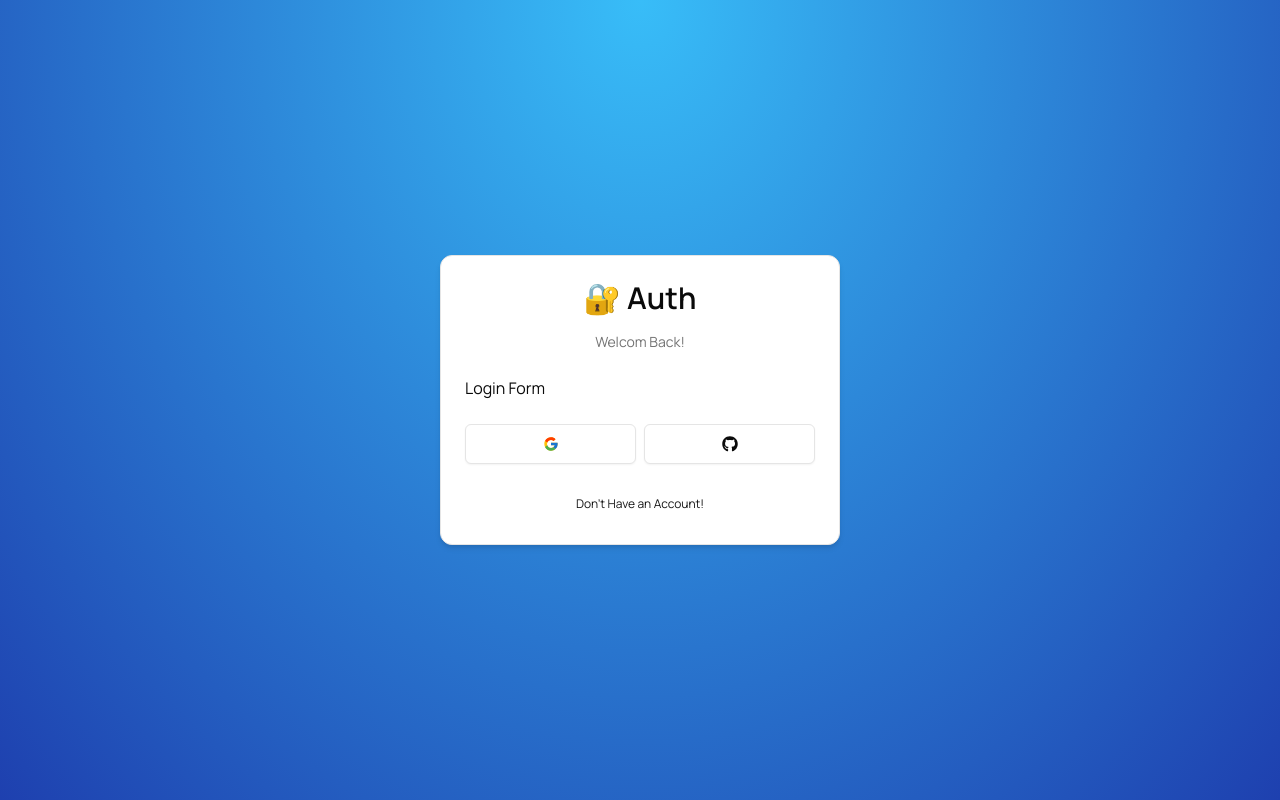
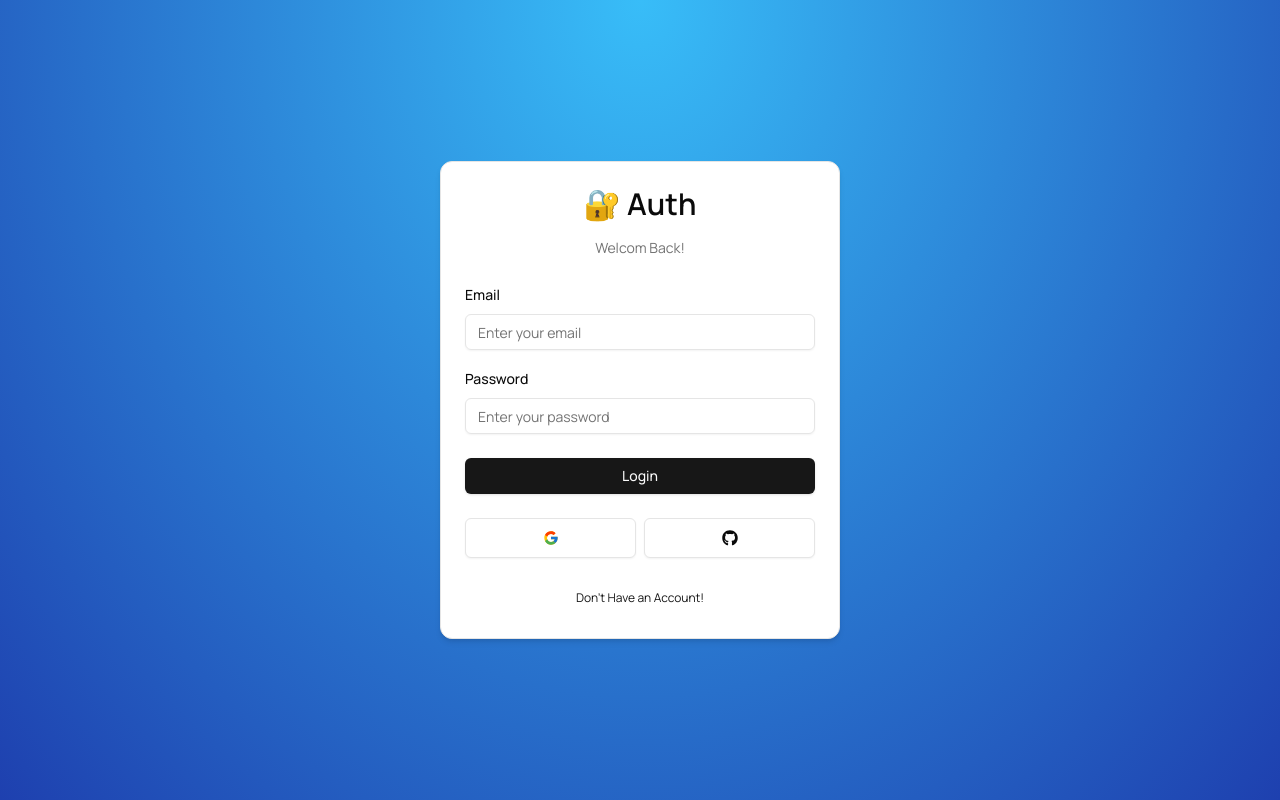
Before and after one commit to samarth-kamble/React-Native-Ryde-App, a Next.js app: page /auth/login in a window 1280 px wide. Built offline with nearby package versions, Linux system fonts and the light colour scheme.

Commit message:
Implement Add login form with validation and error handling components

```diff
--- /dev/null
+++ b/components/FormError.tsx
@@ -0,0 +1,16 @@
+import { ExclamationTriangleIcon } from "@radix-ui/react-icons";
+
+interface FormErrorProps {
+  message?: string;
+}
+
+export const FormError = ({ message }: FormErrorProps) => {
+  if (!message) return null;
+
+  return (
+    <div className="bg-destructive/15 p-3 rounded-md flex items-center gap-x-2 text-sm text-destructive">
+      <ExclamationTriangleIcon className="h-4 w-4" />
+      {message}
+    </div>
+  );
+};
--- /dev/null
+++ b/components/FormSuccess.tsx
@@ -0,0 +1,16 @@
+import { CheckCircledIcon } from "@radix-ui/react-icons";
+
+interface FormSuccessProps {
+  message?: string;
+}
+
+export const FormSuccess = ({ message }: FormSuccessProps) => {
+  if (!message) return null;
+
+  return (
+    <div className="bg-emerald-500/15 p-3 rounded-md flex items-center gap-x-2 text-sm text-emerald-500">
+      <CheckCircledIcon className="h-4 w-4" />
+      {message}
+    </div>
+  );
+};
--- a/components/auth/LoginForm.tsx
+++ b/components/auth/LoginForm.tsx
@@ -1,7 +1,37 @@
+"use client";
+
 import React from "react";
+import * as z from "zod";
+import { useForm } from "react-hook-form";
+import { zodResolver } from "@hookform/resolvers/zod";
+
+import { LoginSchema } from "@/schema";
+import {
+  Form,
+  FormControl,
+  FormField,
+  FormItem,
+  FormLabel,
+  FormMessage,
+} from "@/components/ui/form";
 import CardWrapper from "./CardWrapper";
+import { Input } from "../ui/input";
+import { Button } from "../ui/button";
+import { FormError } from "../FormError";
+import { FormSuccess } from "../FormSuccess";
 
 const LoginForm = () => {
+  const form = useForm<z.infer<typeof LoginSchema>>({
+    resolver: zodResolver(LoginSchema),
+    defaultValues: {
+      email: "",
+      password: "",
+    },
+  });
+
+  const onSubmit = (values: z.infer<typeof LoginSchema>) => {
+    console.log(values);
+  };
   return (
     <CardWrapper
       headerLabel={"Welcom Back!"}
@@ -9,7 +39,51 @@
       backButtonHref="/auth/register"
       showSocial
     >
-      Login Form
+      <Form {...form}>
+        <form onSubmit={form.handleSubmit(onSubmit)} className="space-y-6">
+          <div className="space-y-4">
+            <FormField
+              control={form.control}
+              name="email"
+              render={({ field }) => (
+                <FormItem>
+                  <FormLabel>Email</FormLabel>
+                  <FormControl>
+                    <Input
+                      {...field}
+                      placeholder="Enter your email"
+                      type="email"
+                    />
+                  </FormControl>
+                  <FormMessage />
+                </FormItem>
+              )}
+            />
+            <FormField
+              control={form.control}
+              name="password"
+              render={({ field }) => (
+                <FormItem>
+                  <FormLabel>Password</FormLabel>
+                  <FormControl>
+                    <Input
+                      {...field}
+                      placeholder="Enter your password"
+                      type="password"
+                    />
+                  </FormControl>
+                  <FormMessage />
+                </FormItem>
+              )}
+            />
+          </div>
+          <FormError message="" />
+          <FormSuccess message="" />
+          <Button type="submit" className="w-full">
+            Login
+          </Button>
+        </form>
+      </Form>
     </CardWrapper>
   );
 };
--- /dev/null
+++ b/components/ui/form.tsx
@@ -0,0 +1,178 @@
+"use client"
+
+import * as React from "react"
+import * as LabelPrimitive from "@radix-ui/react-label"
+import { Slot } from "@radix-ui/react-slot"
+import {
+  Controller,
+  ControllerProps,
+  FieldPath,
+  FieldValues,
+  FormProvider,
+  useFormContext,
+} from "react-hook-form"
+
+import { cn } from "@/lib/utils"
+import { Label } from "@/components/ui/label"
+
+const Form = FormProvider
+
+type FormFieldContextValue<
+  TFieldValues extends FieldValues = FieldValues,
+  TName extends FieldPath<TFieldValues> = FieldPath<TFieldValues>
+> = {
+  name: TName
+}
+
+const FormFieldContext = React.createContext<FormFieldContextValue>(
+  {} as FormFieldContextValue
+)
+
+const FormField = <
+  TFieldValues extends FieldValues = FieldValues,
+  TName extends FieldPath<TFieldValues> = FieldPath<TFieldValues>
+>({
+  ...props
+}: ControllerProps<TFieldValues, TName>) => {
+  return (
+    <FormFieldContext.Provider value={{ name: props.name }}>
+      <Controller {...props} />
+    </FormFieldContext.Provider>
+  )
+}
+
+const useFormField = () => {
+  const fieldContext = React.useContext(FormFieldContext)
+  const itemContext = React.useContext(FormItemContext)
+  const { getFieldState, formState } = useFormContext()
+
+  const fieldState = getFieldState(fieldContext.name, formState)
+
+  if (!fieldContext) {
+    throw new Error("useFormField should be used within <FormField>")
+  }
+
+  const { id } = itemContext
+
+  return {
+    id,
+    name: fieldContext.name,
+    formItemId: `${id}-form-item`,
+    formDescriptionId: `${id}-form-item-description`,
+    formMessageId: `${id}-form-item-message`,
+    ...fieldState,
+  }
+}
+
+type FormItemContextValue = {
+  id: string
+}
+
+const FormItemContext = React.createContext<FormItemContextValue>(
+  {} as FormItemContextValue
+)
+
+const FormItem = React.forwardRef<
+  HTMLDivElement,
+  React.HTMLAttributes<HTMLDivElement>
+>(({ className, ...props }, ref) => {
+  const id = React.useId()
+
+  return (
+    <FormItemContext.Provider value={{ id }}>
+      <div ref={ref} className={cn("space-y-2", className)} {...props} />
+    </FormItemContext.Provider>
+  )
+})
+FormItem.displayName = "FormItem"
+
+const FormLabel = React.forwardRef<
+  React.ElementRef<typeof LabelPrimitive.Root>,
+  React.ComponentPropsWithoutRef<typeof LabelPrimitive.Root>
+>(({ className, ...props }, ref) => {
+  const { error, formItemId } = useFormField()
+
+  return (
+    <Label
+      ref={ref}
+      className={cn(error && "text-destructive", className)}
+      htmlFor={formItemId}
+      {...props}
+    />
+  )
+})
+FormLabel.displayName = "FormLabel"
+
+const FormControl = React.forwardRef<
+  React.ElementRef<typeof Slot>,
+  React.ComponentPropsWithoutRef<typeof Slot>
+>(({ ...props }, ref) => {
+  const { error, formItemId, formDescriptionId, formMessageId } = useFormField()
+
+  return (
+    <Slot
+      ref={ref}
+      id={formItemId}
+      aria-describedby={
+        !error
+          ? `${formDescriptionId}`
+          : `${formDescriptionId} ${formMessageId}`
+      }
+      aria-invalid={!!error}
+      {...props}
+    />
+  )
+})
+FormControl.displayName = "FormControl"
+
+const FormDescription = React.forwardRef<
+  HTMLParagraphElement,
+  React.HTMLAttributes<HTMLParagraphElement>
+>(({ className, ...props }, ref) => {
+  const { formDescriptionId } = useFormField()
+
+  return (
+    <p
+      ref={ref}
+      id={formDescriptionId}
+      className={cn("text-[0.8rem] text-muted-foreground", className)}
+      {...props}
+    />
+  )
+})
+FormDescription.displayName = "FormDescription"
+
+const FormMessage = React.forwardRef<
+  HTMLParagraphElement,
+  React.HTMLAttributes<HTMLParagraphElement>
+>(({ className, children, ...props }, ref) => {
+  const { error, formMessageId } = useFormField()
+  const body = error ? String(error?.message) : children
+
+  if (!body) {
+    return null
+  }
+
+  return (
+    <p
+      ref={ref}
+      id={formMessageId}
+      className={cn("text-[0.8rem] font-medium text-destructive", className)}
+      {...props}
+    >
+      {body}
+    </p>
+  )
+})
+FormMessage.displayName = "FormMessage"
+
+export {
+  useFormField,
+  Form,
+  FormItem,
+  FormLabel,
+  FormControl,
+  FormDescription,
+  FormMessage,
+  FormField,
+}
--- /dev/null
+++ b/components/ui/input.tsx
@@ -0,0 +1,22 @@
+import * as React from "react"
+
+import { cn } from "@/lib/utils"
+
+const Input = React.forwardRef<HTMLInputElement, React.ComponentProps<"input">>(
+  ({ className, type, ...props }, ref) => {
+    return (
+      <input
+        type={type}
+        className={cn(
+          "flex h-9 w-full rounded-md border border-input bg-transparent px-3 py-1 text-base shadow-sm transition-colors file:border-0 file:bg-transparent file:text-sm file:font-medium file:text-foreground placeholder:text-muted-foreground focus-visible:outline-none focus-visible:ring-1 focus-visible:ring-ring disabled:cursor-not-allowed disabled:opacity-50 md:text-sm",
+          className
+        )}
+        ref={ref}
+        {...props}
+      />
+    )
+  }
+)
+Input.displayName = "Input"
+
+export { Input }
--- /dev/null
+++ b/components/ui/label.tsx
@@ -0,0 +1,26 @@
+"use client"
+
+import * as React from "react"
+import * as LabelPrimitive from "@radix-ui/react-label"
+import { cva, type VariantProps } from "class-variance-authority"
+
+import { cn } from "@/lib/utils"
+
+const labelVariants = cva(
+  "text-sm font-medium leading-none peer-disabled:cursor-not-allowed peer-disabled:opacity-70"
+)
+
+const Label = React.forwardRef<
+  React.ElementRef<typeof LabelPrimitive.Root>,
+  React.ComponentPropsWithoutRef<typeof LabelPrimitive.Root> &
+    VariantProps<typeof labelVariants>
+>(({ className, ...props }, ref) => (
+  <LabelPrimitive.Root
+    ref={ref}
+    className={cn(labelVariants(), className)}
+    {...props}
+  />
+))
+Label.displayName = LabelPrimitive.Root.displayName
+
+export { Label }
--- /dev/null
+++ b/schema/index.ts
@@ -0,0 +1,10 @@
+import * as z from "zod";
+
+export const LoginSchema = z.object({
+  email: z.string().email({
+    message: "Email is Required",
+  }),
+  password: z.string().min(1, {
+    message: "Password is required",
+  }),
+});
```
Also changed, not shown: package.json (+6 -1 lines), 1 other file (tests, documents, lock files or other folders).
